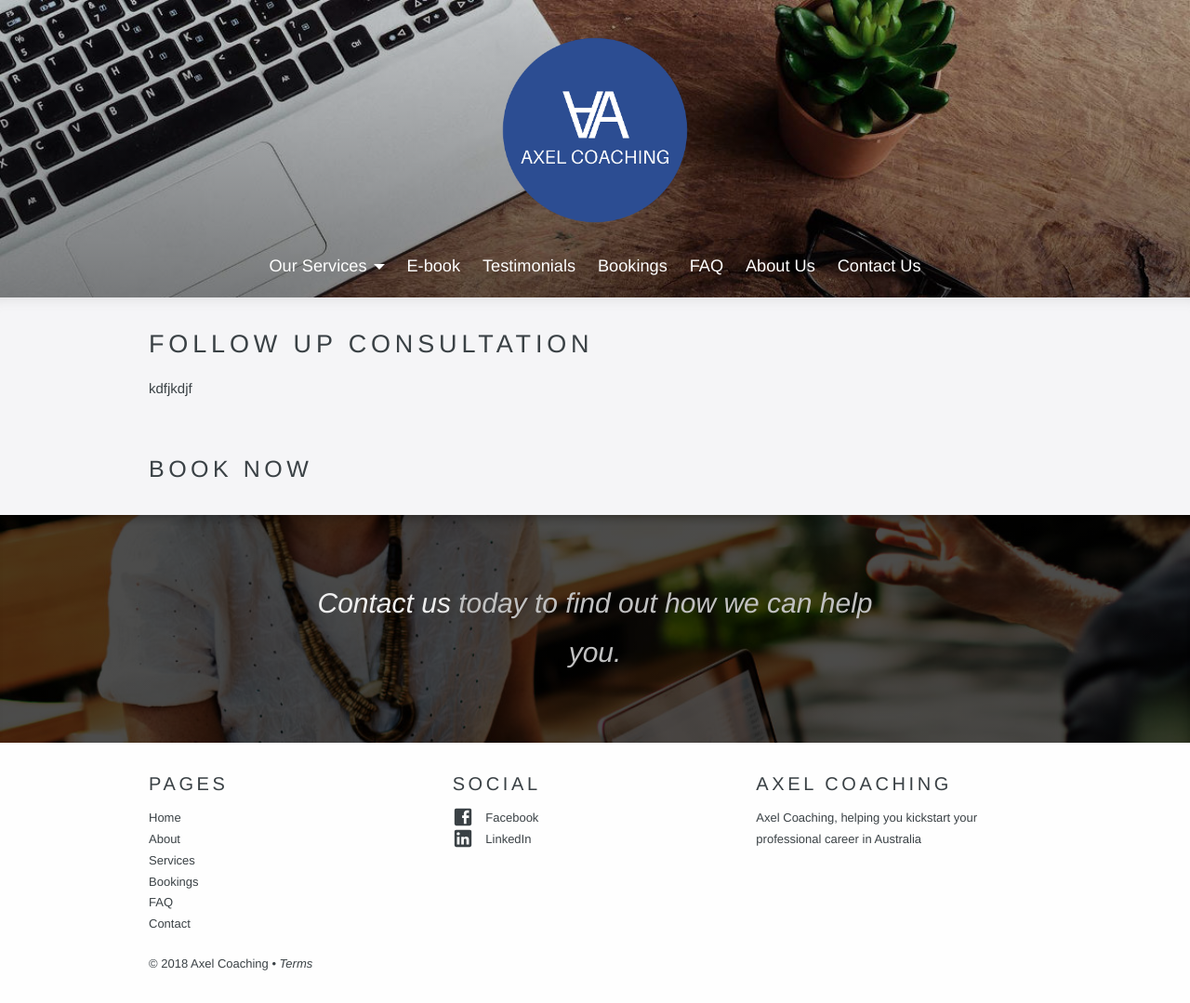
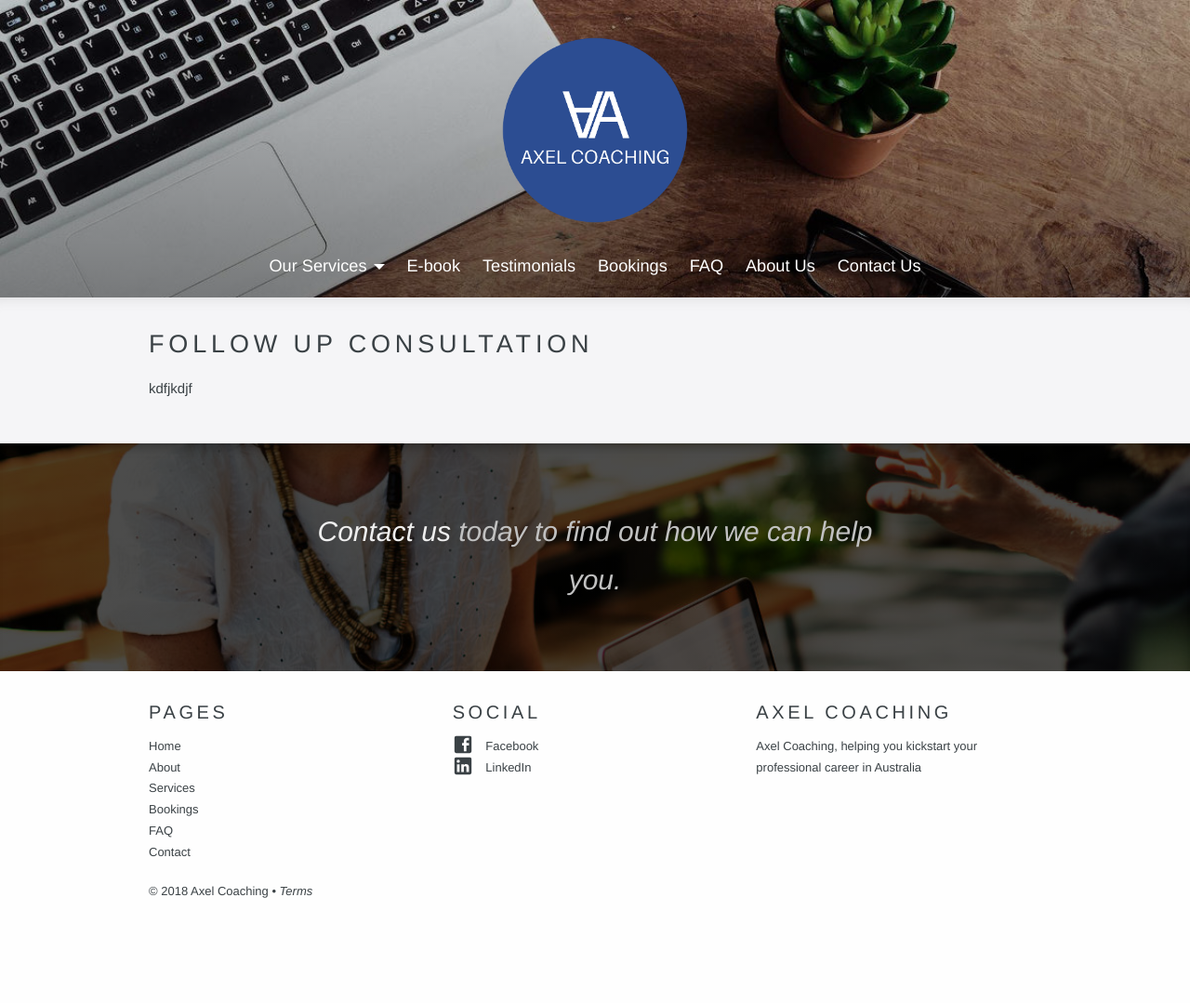
Before and after one commit to asabourin/axelcoaching, a Jekyll site: the page built from _services/follow-up-consultation.md, in a window 1280 px wide. Shown: the whole page at 93% size. Built offline with Jekyll 4.4.1, drawn with Linux system fonts in a browser that asks for light colours; a script that is not in the unit is left out; after the commit the page ends 1001 px from its top, so only the background shows below that.

Commit message:
book now heading only if products availble

```diff
--- a/_layouts/service.html
+++ b/_layouts/service.html
@@ -10,9 +10,11 @@ layout: default
       {{ page.content }}
     </p>
 
+    {% assign products = site.products | where: "category", page.title | sort: "position" %}
+
+    {% if products.size > 0 %}
     <h3>Book now</h3>
-
-    {% assign products = site.products | where: "category", page.title | sort: "position" %}
+    {% endif %}
 
     {% for product in products %}
 
```
